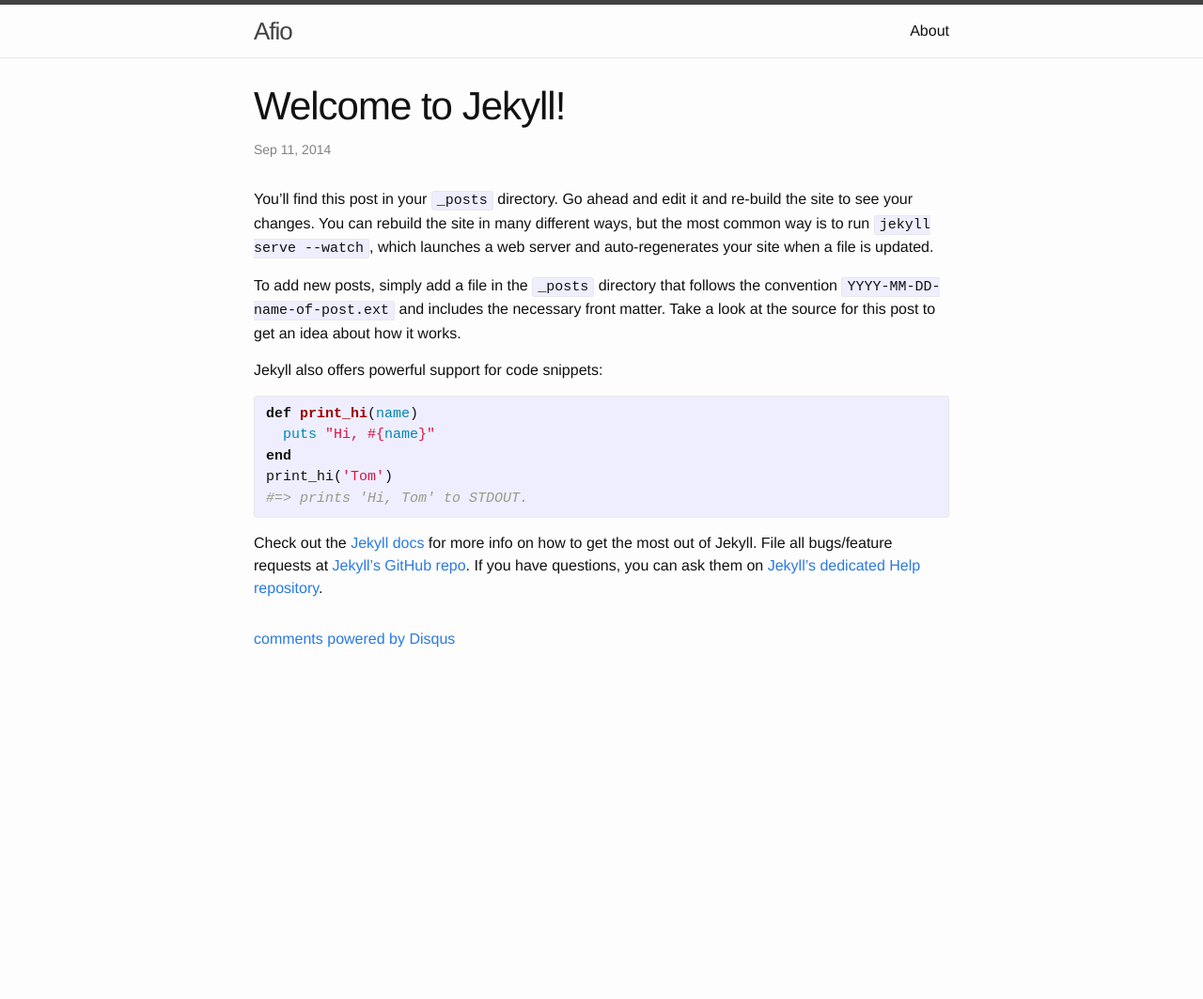
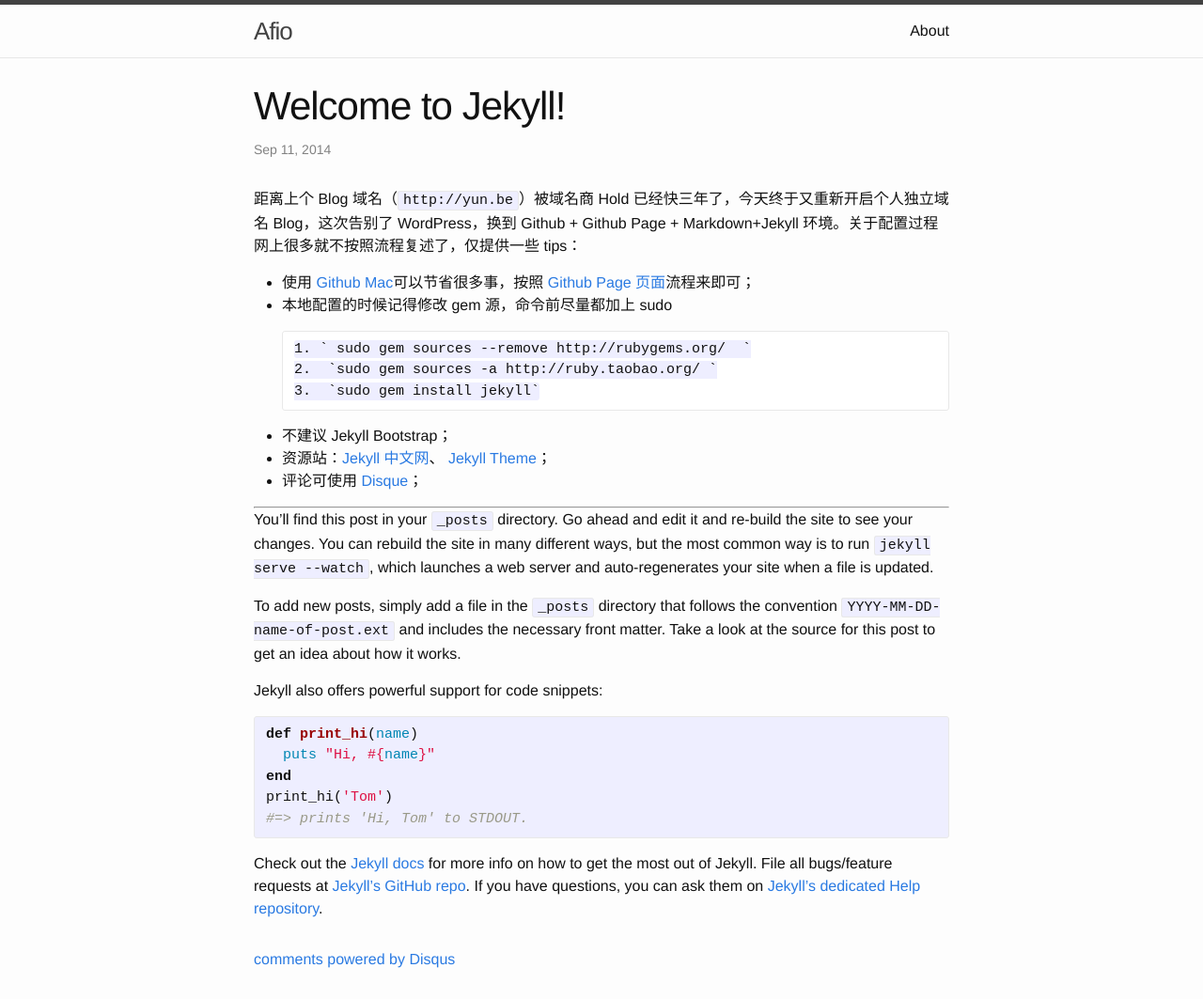
Before and after one commit to Afio/afio.github.io, a Jekyll site: the page built from _posts/2014-09-11-welcome-to-jekyll.markdown, in a window 1280 px wide. Shown: the whole page at 94% size. Built offline with Jekyll 4.4.1, drawn with Linux system fonts in a browser that asks for light colours; comment, search, counter and statistics services are not loaded; before the commit the page ends 900 px from its top, so only the background shows below that.

Commit message:
jekyll setup update

```diff
--- a/_posts/2014-09-11-welcome-to-jekyll.markdown
+++ b/_posts/2014-09-11-welcome-to-jekyll.markdown
@@ -4,6 +4,23 @@ title:  "Welcome to Jekyll!"
 date:   2014-09-11 16:58:41
 categories: jekyll update
 ---
+
+距离上个 Blog 域名（`http://yun.be`）被域名商 Hold 已经快三年了，今天终于又重新开启个人独立域名 Blog，这次告别了 WordPress，换到 Github + Github Page +  Markdown+Jekyll 环境。关于配置过程网上很多就不按照流程复述了，仅提供一些 tips：
+
+- 使用 [Github Mac](https://mac.github.com/)可以节省很多事，按照 [Github Page 页面](https://pages.github.com/)流程来即可；
+- 本地配置的时候记得修改 gem 源，命令前尽量都加上 sudo
+
+      1. ` sudo gem sources --remove http://rubygems.org/  `
+      2.  `sudo gem sources -a http://ruby.taobao.org/ `
+      3.  `sudo gem install jekyll`
+
+- 不建议 Jekyll Bootstrap；
+- 资源站：[Jekyll 中文网](http://jekyllcn.com/)、 [Jekyll Theme](http://jekyllthemes.org/)；
+- 评论可使用 [Disque](https://disqus.com/)；
+
+
+----
+
 You’ll find this post in your `_posts` directory. Go ahead and edit it and re-build the site to see your changes. You can rebuild the site in many different ways, but the most common way is to run `jekyll serve --watch`, which launches a web server and auto-regenerates your site when a file is updated.
 
 To add new posts, simply add a file in the `_posts` directory that follows the convention `YYYY-MM-DD-name-of-post.ext` and includes the necessary front matter. Take a look at the source for this post to get an idea about how it works.
```
